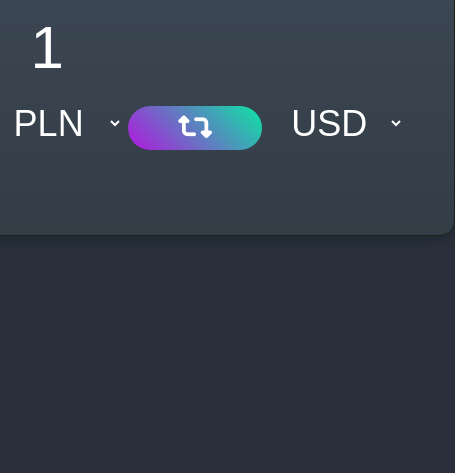
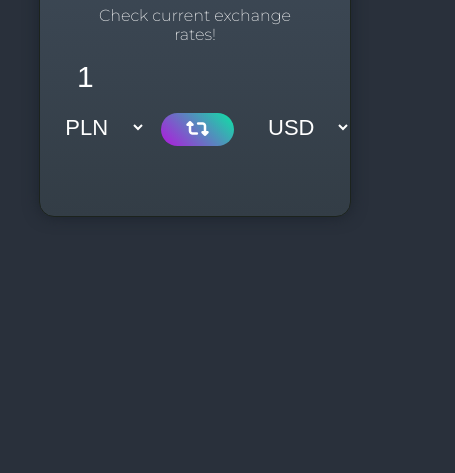
Before and after one commit to DamianMaciej/-currency-meter, a plain HTML site: page index.html in a window 390 px wide. Shown: the part 371-844 px from the top of the page, 455 px wide, since content can reach past the window. Drawn offline with Linux system fonts and the light colour scheme; no server answers.

Commit message:
Add mobile responsiveness

```diff
--- a/style.css
+++ b/style.css
@@ -1,12 +1,12 @@
 @import url('https://fonts.googleapis.com/css2?family=Dancing+Script&family=Montserrat:wght@200;400;700&display=swap');
 
-*{
+* {
     box-sizing: border-box;
     margin: 0;
     padding: 0;
 }
 
-body{
+body {
     display: flex;
     justify-content: center;
     align-items: center;
@@ -15,9 +15,9 @@ body{
     background-color: #29303B;
 }
 
-.wrapper{
+.wrapper {
     padding: 50px;
-    width: 800px;
+    width: 80vw;
     background-image: linear-gradient(#3F4B59, #333D46);
     color: #fff;
     text-align: center;
@@ -27,61 +27,64 @@ body{
 }
 
 input[type=number] {
-  -moz-appearance: textfield;
+    -moz-appearance: textfield;
 }
 
-.wrapper h1{
+.wrapper h1 {
     margin-bottom: 16px;
     font-size: 36px;
 }
 
-.wrapper p{
+.wrapper p {
     margin-bottom: 16px;
-    font-style: 26px;
+    font-size: 26px;
     font-weight: 200;
 }
 
-.app-body{
+.app-body {
     display: flex;
     justify-content: center;
     align-items: center;
 }
 
-.section-left, .section-right{
+.section-left,
+.section-right {
     display: flex;
     flex-direction: column;
     align-items: center;
 }
 
-.app-body input{
+.app-body input {
     margin-bottom: 10px;
     width: 100%;
     font-size: 60px;
 }
 
-.app-body input, .app-body select{
+.app-body input,
+.app-body select {
     color: #fff;
     border: none;
     background: none;
     text-align: center;
 }
 
-.app-body select{
+.app-body select {
     padding: 10px 20px;
     font-size: 36px;
     cursor: pointer;
 }
 
-.app-body input:focus, .app-body select:focus{
+.app-body input:focus,
+.app-body select:focus {
     outline: none;
-    color: rgb(67,171,255);
+    color: rgb(67, 171, 255);
 }
 
-.app-body option{
+.app-body option {
     color: #333;
 }
 
-.swap{
+.swap {
     align-self: flex-end;
     margin: 5px;
     padding: 5px 50px;
@@ -93,12 +96,44 @@ input[type=number] {
     cursor: pointer;
 }
 
-.swap:hover{
+.swap:hover {
     outline: none;
     background-image: linear-gradient(45deg, rgb(126, 17, 156), rgb(7, 139, 99));
 }
 
-.wrapper .rate-info{
+.wrapper .rate-info {
     margin-top: 30px;
     margin-bottom: 0;
 }
+
+@media screen and (max-width: 700px) {
+    .wrapper h1 {
+        font-size: 22px;
+    }
+
+    .wrapper p {
+        font-size: 16px;
+    }
+
+    .app-body input {
+        font-size: 30px;
+    }
+
+    .app-body select {
+        padding: 10px 20px;
+        font-size: 22px;
+    }
+
+    .swap {
+        margin: 5px 10px 5px 15px;
+        padding: 5px 25px;
+        font-size: 20px;
+        border-radius: 25px;
+    }
+
+    .wrapper .rate-info {
+        margin-top: 15px;
+        font-size: 12px;
+    }
+
+}
```
